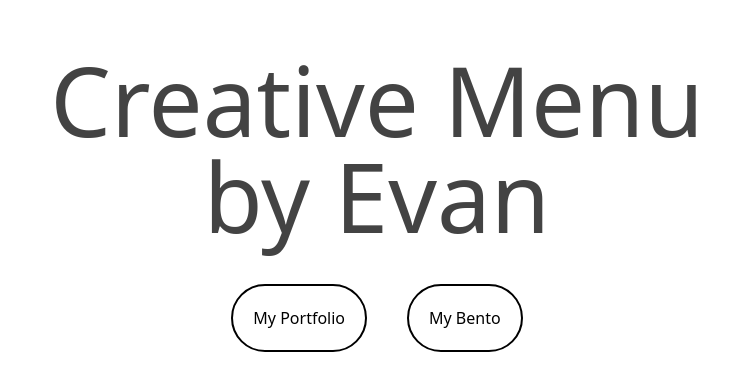
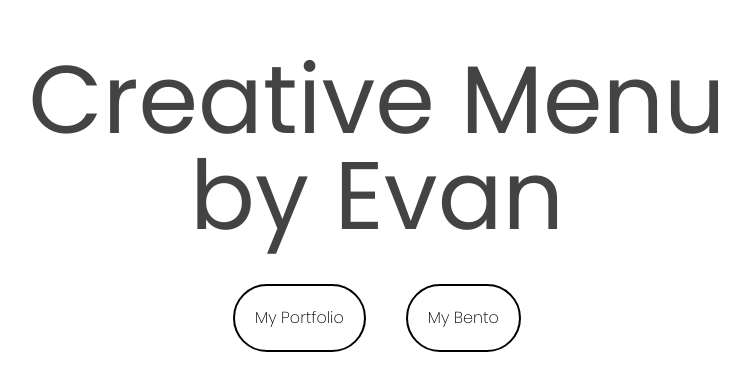
Before and after one commit to BSIT-Evanism/Creative-Menu, a React (Vite) app: page / in a window 1280 px wide. Shown: the part 148-538 px from the top of the page, without its empty margins (263-1012 px from the left). Built offline with nearby package versions, Linux system fonts and the light colour scheme.

Commit message:
version 2 rc3

```diff
--- a/src/App.jsx
+++ b/src/App.jsx
@@ -17,7 +17,7 @@ function App() {
           <>
             <motion.div className="text-2xl absolute top-0 text-black z-10" initial={{ y: -500 }} animate={{ y: -100, transition: { type: "spring", duration: 1 } }}>
               <Marquee className="overflow-hidden" gradient autoFill>
-                <ul className="flex gap-1rem">
+                <ul className="flex gap-1rem fw-400">
                   <li> - Back to Main - </li>
                   <li> - Back to Main - </li>
                 </ul>
@@ -26,7 +26,7 @@ function App() {
             </motion.div>
             <motion.div className="text-2xl absolute bottom-0 text-black z-10" initial={{ y: 500 }} animate={{ y: 100, transition: { type: "spring", duration: 1 } }}>
               <Marquee className="overflow-hidden" gradient autoFill direction="right">
-                <ul className="flex gap-1rem">
+                <ul className="flex gap-1rem fw-400">
                   <li> - Back to Main - </li>
                   <li> - Back to Main - </li>
                 </ul>
@@ -41,7 +41,7 @@ function App() {
         <FloatingMenu setState={setState} />
         <div className="body">
           <motion.div
-            className="absolute top-5 left-5  overflow-hidden"
+            className="absolute top-5 left-5  overflow-hidden fw-200"
             animate={{ rotate: 360, transition: { duration: 10, repeat: Infinity, repeatType: "loop" } }}
           >
             <ReactCurvedText
@@ -71,7 +71,7 @@ function App() {
                       rel="noreferrer"
                       whileHover={{ scale: 1.1 }}
                     >
-                      <button>
+                      <button className="fw-200">
                         My Portfolio
                       </button>
                     </motion.a>
@@ -82,7 +82,7 @@ function App() {
                       rel="noreferrer"
                       whileHover={{scale: 1.1}}
                       >
-                      <button>
+                      <button className="fw-200">
                         My Bento
                       </button>
                     </motion.a>
--- a/src/components/FloatingMenu.jsx
+++ b/src/components/FloatingMenu.jsx
@@ -53,13 +53,13 @@ export default function FloatingMenu({ setState }) {
           />
         </motion.div>
         <div
-          className={`h-15 w-15 absolute top-10 left-10  rounded-full ${active ? 'bg-red' : 'bg-pink'} ${active && 'translate-y-80vh'} transition-all duration-300ms`}
+          className={`h-15 w-15 absolute top-10 left-10 cursor-pointer  rounded-full ${active ? 'bg-red animate-pulse' : 'bg-pink'} ${active && 'translate-y-75vh'} transition-all duration-300ms`}
           onMouseEnter={() => setHover(true)}
           onMouseLeave={() => setHover(false)}
           onClick={() => setActive(!active)}
         ></div>
-        <nav className='absolute top-40 left-50 flex justify-center items-center group/over '>
-          <ul className='text-pink text-7xl leading-25 '>
+        <nav className='absolute top-50 left-50 flex justify-center items-center group/over '>
+          <ul className='text-pink text-7xl leading-25 fw-700'>
             <li className='cursor-pointer uppercase opacity-100% group-hover/over:opacity-50% hover:translate-x-3 hover:important:opacity-100% transition-all duration-500ms' onClick={() => setActive(!active)}
               onMouseEnter={() => setValue('About')}
               onMouseLeave={() => setValue('')}
@@ -77,11 +77,20 @@ export default function FloatingMenu({ setState }) {
           </ul>
 
 
-          <div className={`h-full w-full masks flex justify-center items-center ${value === 'About' ? 'bg-red' : value === 'Projects' ? 'bg-pink' : value === 'Contacts' ? 'bg-purple' : null }`}>
+          <div className={`h-full w-full masks flex justify-center items-center ${value === 'About' ? 'bg-red' : value === 'Projects' ? 'bg-pink' : value === 'Contacts' ? 'bg-purple' : null}`}>
 
           </div>
-      </nav>
-    </motion.div>
-  </>
+        </nav>
+
+        <div className=' flex absolute bottom-8vh left-10vw color-red fw-700'>
+          <div>
+            <svg xmlns="http://www.w3.org/2000/svg" fill="none" viewBox="0 0 24 24" strokeWidth={1.5} stroke="currentColor" className="w-4 h-6">
+              <path strokeLinecap="round" strokeLinejoin="round" d="M10.5 19.5L3 12m0 0l7.5-7.5M3 12h18" />
+            </svg>
+            &nbsp;Close Menu
+          </div>
+        </div>
+      </motion.div>
+    </>
   )
 }
--- a/src/index.css
+++ b/src/index.css
@@ -1,7 +1,9 @@
+@import url('https://fonts.googleapis.com/css2?family=Poppins:wght@100;200;400;500;700&display=swap');
 
 .body, .mask {
     height: 100%;
     width: 100%;
+    font-family: 'Poppins', sans-serif;
 
 }
 
```
